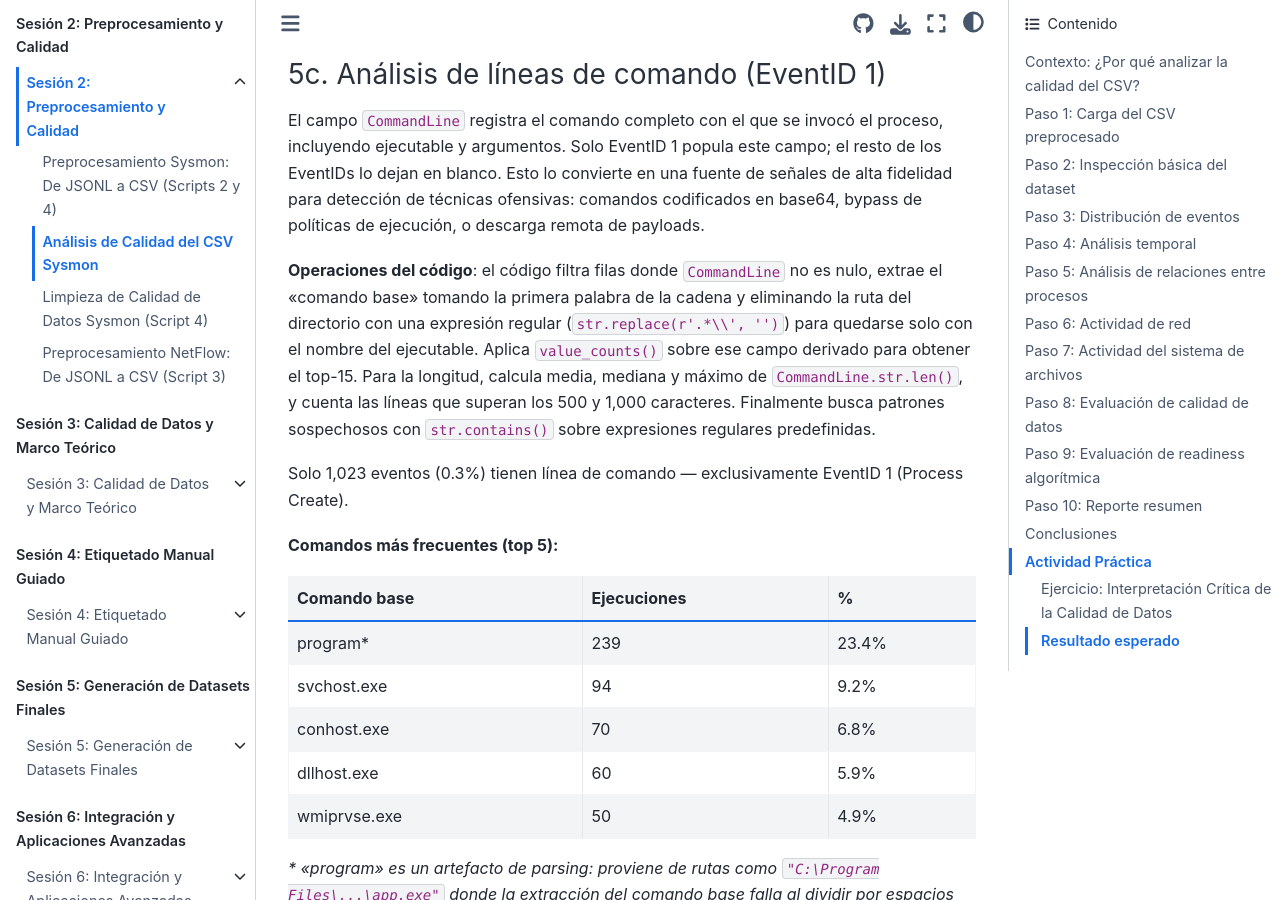
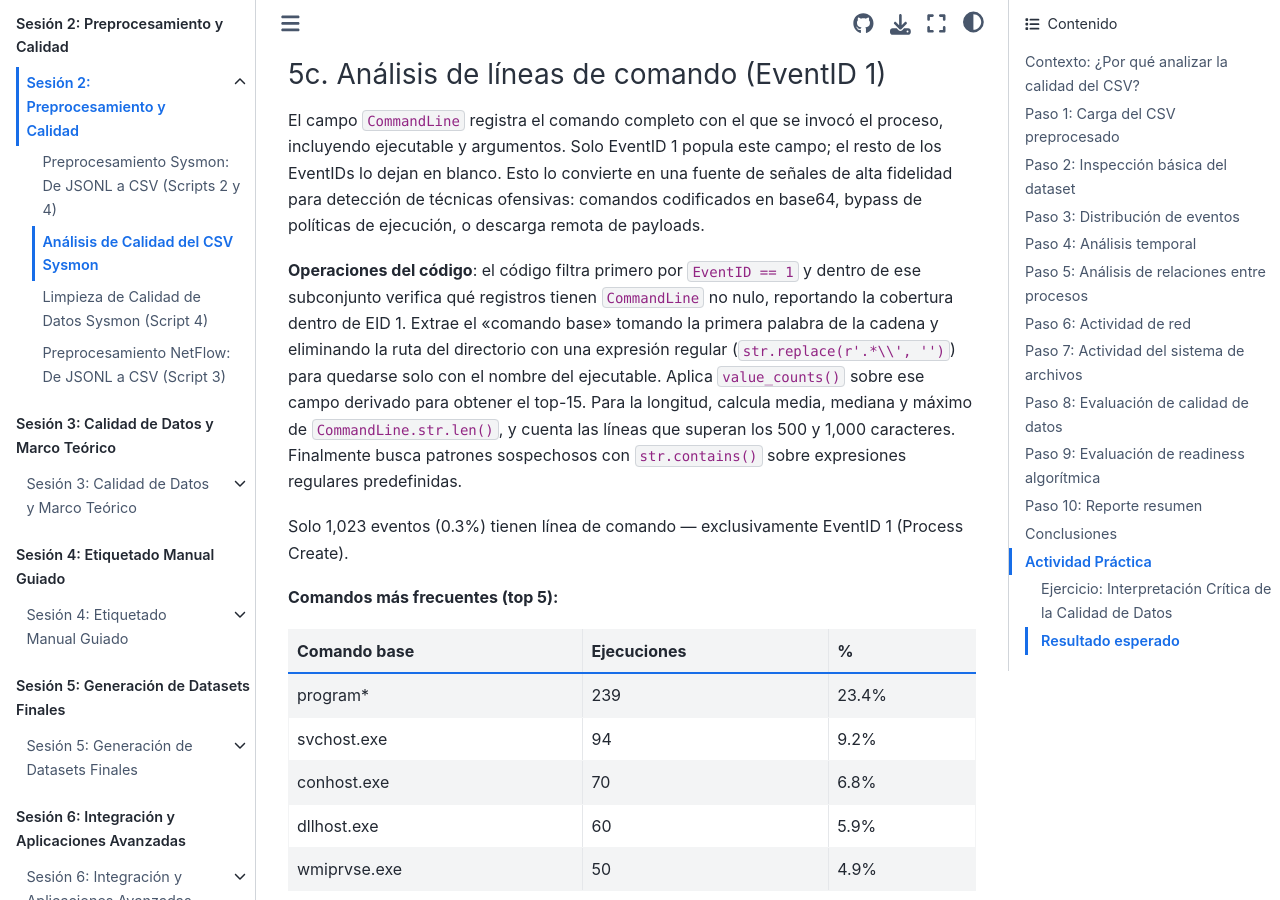
Before and after one commit to ollerenac/curso2026, a Jupyter Book: the page built from sesion-2/8-analisis-calidad-csv.md, in a window 1280 px wide and 900 px high, scrolled down 18038 px. Built offline with Jupyter Book 1.0.4 settings and Sphinx 7.4.7 and the Sphinx Book theme 1.1.4, drawn with Linux system fonts in a browser that asks for light colours.

Commit message:
fix(sesion-2): Step 5c — filter by EID 1 before checking CommandLine coverage
Co-Authored-By: Claude Sonnet 4.6 <noreply@anthropic.com>

```diff
--- a/sesion-2/8-analisis-calidad-csv.md
+++ b/sesion-2/8-analisis-calidad-csv.md
@@ -421,7 +421,7 @@ El máximo de 500 hijos generados por un único padre es anómalo. ¿Puede un pr
 
 El campo `CommandLine` registra el comando completo con el que se invocó el proceso, incluyendo ejecutable y argumentos. Solo EventID 1 popula este campo; el resto de los EventIDs lo dejan en blanco. Esto lo convierte en una fuente de señales de alta fidelidad para detección de técnicas ofensivas: comandos codificados en base64, bypass de políticas de ejecución, o descarga remota de payloads.
 
-**Operaciones del código**: el código filtra filas donde `CommandLine` no es nulo, extrae el "comando base" tomando la primera palabra de la cadena y eliminando la ruta del directorio con una expresión regular (`str.replace(r'.*\\', '')`) para quedarse solo con el nombre del ejecutable. Aplica `value_counts()` sobre ese campo derivado para obtener el top-15. Para la longitud, calcula media, mediana y máximo de `CommandLine.str.len()`, y cuenta las líneas que superan los 500 y 1,000 caracteres. Finalmente busca patrones sospechosos con `str.contains()` sobre expresiones regulares predefinidas.
+**Operaciones del código**: el código filtra primero por `EventID == 1` y dentro de ese subconjunto verifica qué registros tienen `CommandLine` no nulo, reportando la cobertura dentro de EID 1. Extrae el "comando base" tomando la primera palabra de la cadena y eliminando la ruta del directorio con una expresión regular (`str.replace(r'.*\\', '')`) para quedarse solo con el nombre del ejecutable. Aplica `value_counts()` sobre ese campo derivado para obtener el top-15. Para la longitud, calcula media, mediana y máximo de `CommandLine.str.len()`, y cuenta las líneas que superan los 500 y 1,000 caracteres. Finalmente busca patrones sospechosos con `str.contains()` sobre expresiones regulares predefinidas.
 
 Solo 1,023 eventos (0.3%) tienen línea de comando — exclusivamente EventID 1 (Process Create).
 
```
Also changed, not shown: 1 other file.
